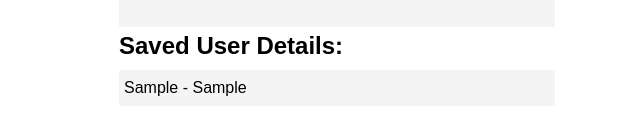
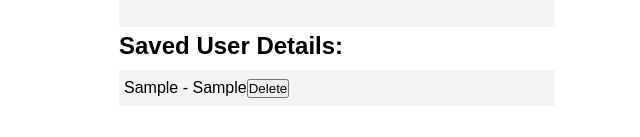
Before and after one commit to satyendraupadhyay/saveLocalStorage, a plain HTML site: page index.html in a window 1280 px wide. Both pictures are taken after typing "Sample", "Sample" into the empty fields and a click on the input "Submit". Shown: the part 389-526 px from the top of the page, 303-943 px from the left. Drawn offline with Linux system fonts and the light colour scheme.

Commit message:
5th commit

```diff
--- a/main.js
+++ b/main.js
@@ -69,5 +69,17 @@ function addLocal(e) {
 function displaySavedData(key, userDetails) {
     var listItem = document.createElement('li');
     listItem.textContent = `${userDetails.name} -  ${userDetails.email}`;
+
+    var delBtn = document.createElement('button');
+    delBtn.type = 'button';
+    delBtn.textContent = 'Delete';
+
+    delBtn.addEventListener('click', function() {
+        listItem.remove();
+        localStorage.removeItem(key);
+    });
+
     userList.appendChild(listItem);
+    listItem.appendChild(delBtn);
+
 }
```
Also changed, not shown: styles.css (indentation only).
